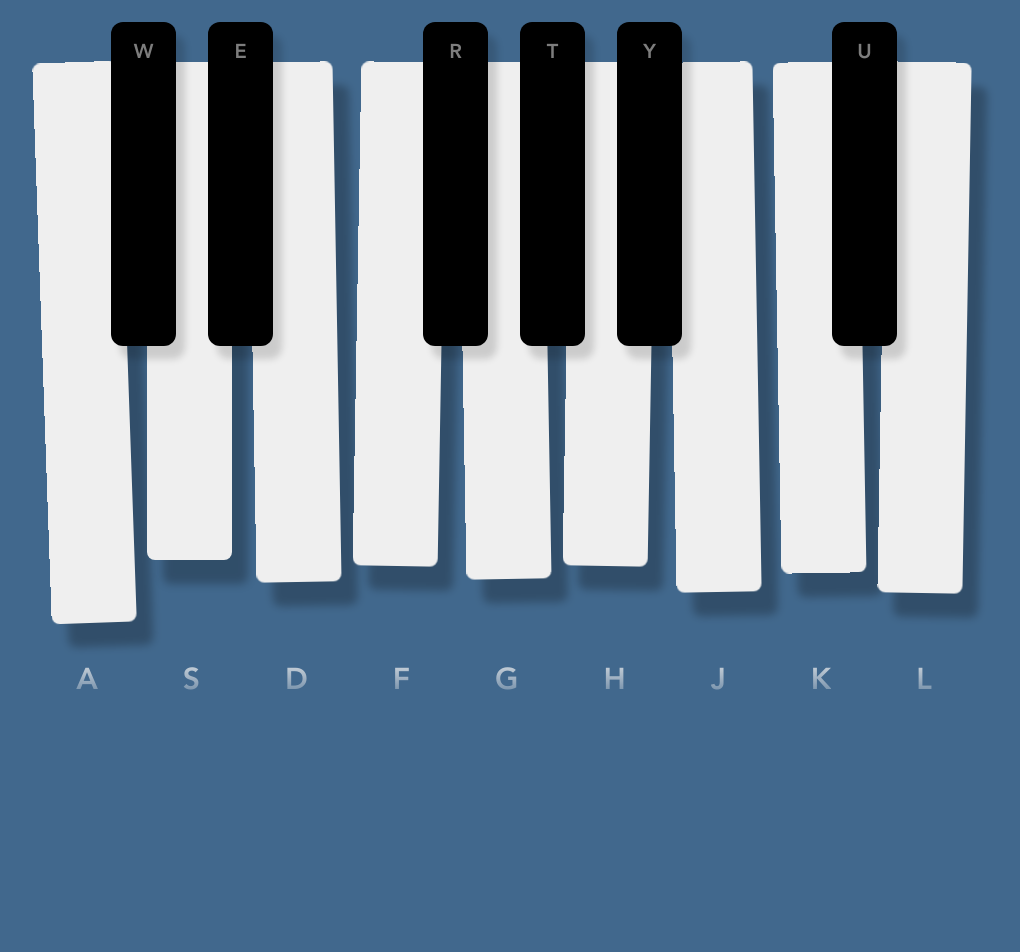
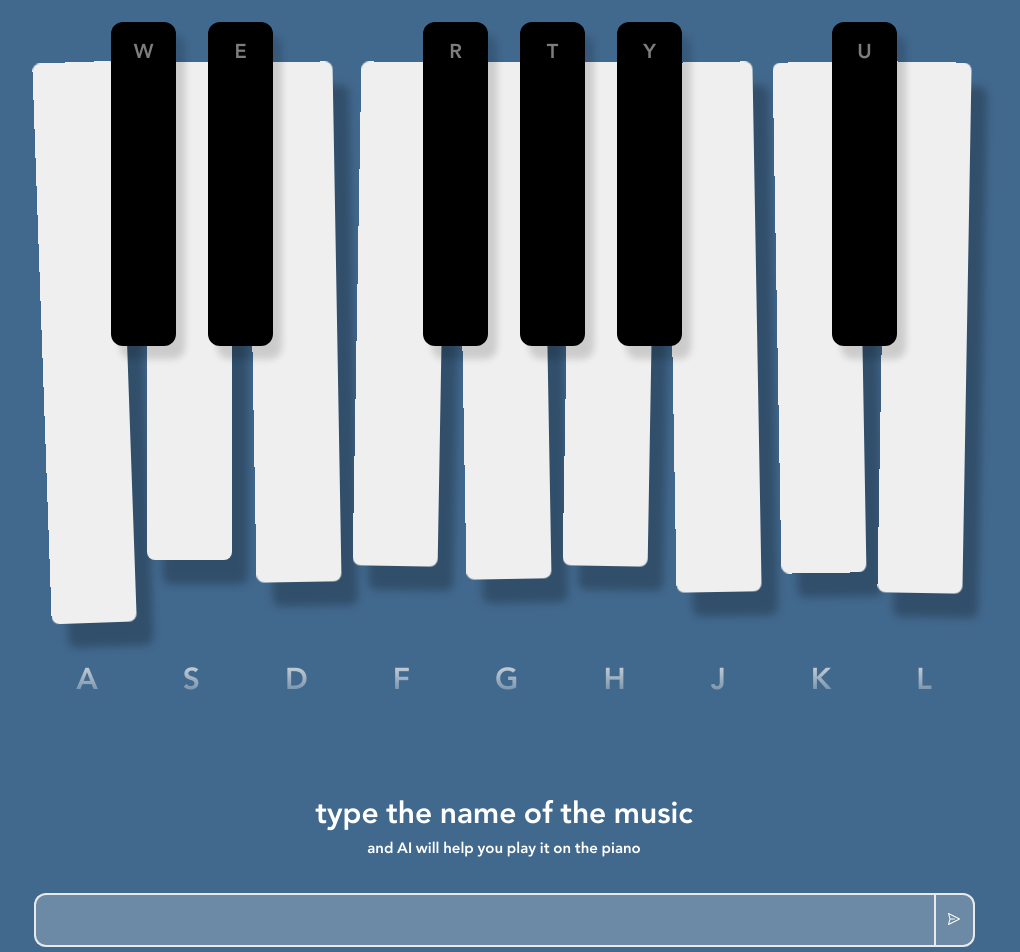
Before and after one commit to yaman-dotcom/piano_project, a React (Vite) app in the folder piano_project/: page / in a window 1280 px wide. Shown: the top 952 px of the page, without its empty margins (136-1156 px from the left). Before the commit the page ends 800 px from the top, so only its background shows below. Built offline with nearby package versions, Linux system fonts and the light colour scheme.

Commit message:
added a text input section

```diff
--- a/piano_project/src/App.css
+++ b/piano_project/src/App.css
@@ -7,4 +7,18 @@ body{
 @font-face {
     font-family: 'jannat';
     src: url('./assets/fonts/A-JANNAT-LT-BOLD.TTF') format('truetype');
-  }
+}
+h1{
+    font-size: 30px;
+    color: white;
+    line-height: 100%;
+    font-family: 'jannat';
+    margin: 0;
+}
+h4{
+    font-size: 15px;
+    color: white;
+    line-height: 100%;
+    font-family: 'jannat';
+    margin: 0;
+}
--- a/piano_project/src/home page/hero section.jsx
+++ b/piano_project/src/home page/hero section.jsx
@@ -1,4 +1,6 @@
 import './hero section.css'
+
+import InputSection from './text input'
 function HeroSection (){
 
 
@@ -169,6 +171,7 @@ function HeroSection (){
 
                         </button>
                     </div>
+
                     <div className='hs-black-keys-container'>
                     <div className='hs-three-black-keys-container'>
                             <button className='black-key'
@@ -221,6 +224,7 @@ function HeroSection (){
                     <p className='hs-letter'>L</p>
                 </div>
             </div>
+            <InputSection/>
         </>
     )
 }
--- /dev/null
+++ b/piano_project/src/home page/text input.css
@@ -0,0 +1,44 @@
+.home-input-section{
+    width: 100%;
+    display: flex;
+    flex-direction: column;
+    justify-content: center;
+    align-items: center;
+    gap: 36px;
+    padding-bottom: 60px;
+}
+.input-text{
+    width: 874px;
+    height: 50px;
+    border-radius: 12px 0 0 12px;
+    font-size: 20px;
+    padding: 0 12px;
+    background-color: #E9E9E940;
+    border: solid ;
+    border-width: 2px 0px 2px 2px;
+    border-color: #E9E9E9;
+    color: white;
+}
+.hi-submit{
+    height: 54px;
+    width: 41px;
+    background-color: #E9E9E940;
+    border: solid;
+    border-width: 2px;
+    border-color: #E9E9E9;
+    border-radius: 0 12px 12px 0;
+}
+.input-text:focus{
+    outline: none;
+}
+.input-container{
+    display: flex;
+    justify-content: top;
+}
+.text-container{
+    display: flex;
+    flex-direction: column;
+    justify-content: center;
+    align-items: center;
+    gap: 12px;
+}
--- /dev/null
+++ b/piano_project/src/home page/text input.jsx
@@ -0,0 +1,27 @@
+import './text input.css'
+function InputSection (){
+
+    return(
+        <>
+            <div className="home-input-section" >
+                <div className='text-container'>
+                    <h1>type the name of the music </h1>
+                    <h4>and AI will help you play it on the  piano</h4>
+                </div>
+
+                    <div className='input-container'>
+                        <input type="text" className='input-text' />
+                        <button className='hi-submit'>
+                            <svg width="13" height="12" viewBox="0 0 13 12" fill="none" xmlns="http://www.w3.org/2000/svg">
+                            <path d="M11.7423 5.55277L0.742296 0.0527659C0.656081 0.00964924 0.559241 -0.00762668 0.463435 0.00301839C0.367629 0.0136635 0.276943 0.0517756 0.202296 0.112766C0.131008 0.172512 0.077799 0.250959 0.0486505 0.339288C0.0195021 0.427616 0.0155698 0.522325 0.0372958 0.612766L1.44387 5.73059C1.49191 5.90541 1.49153 6.09001 1.44275 6.26463L0.0172959 11.3678C-0.0030909 11.4433 -0.00547067 11.5226 0.010348 11.5992C0.0261667 11.6758 0.0597424 11.7476 0.108375 11.8089C0.157008 11.8702 0.219341 11.9192 0.290363 11.952C0.361384 11.9848 0.439112 12.0005 0.517296 11.9978C0.595567 11.9973 0.672635 11.9785 0.742296 11.9428L11.7423 6.44277C11.8242 6.40081 11.8929 6.33706 11.9409 6.25854C11.9889 6.18003 12.0143 6.08979 12.0143 5.99777C12.0143 5.90574 11.9889 5.8155 11.9409 5.73699C11.8929 5.65847 11.8242 5.59472 11.7423 5.55277ZM1.2923 10.5528L2.3973 6.49777H6.5173C6.79344 6.49777 7.0173 6.27391 7.0173 5.99777V5.99777C7.0173 5.72162 6.79344 5.49777 6.5173 5.49777H2.3973L1.2923 1.44277L10.3973 5.99777L1.2923 10.5528Z" fill="white"/>
+                            </svg>
+
+                        </button>
+                    </div>
+
+
+            </div>
+        </>
+    )
+}
+export default InputSection
```
